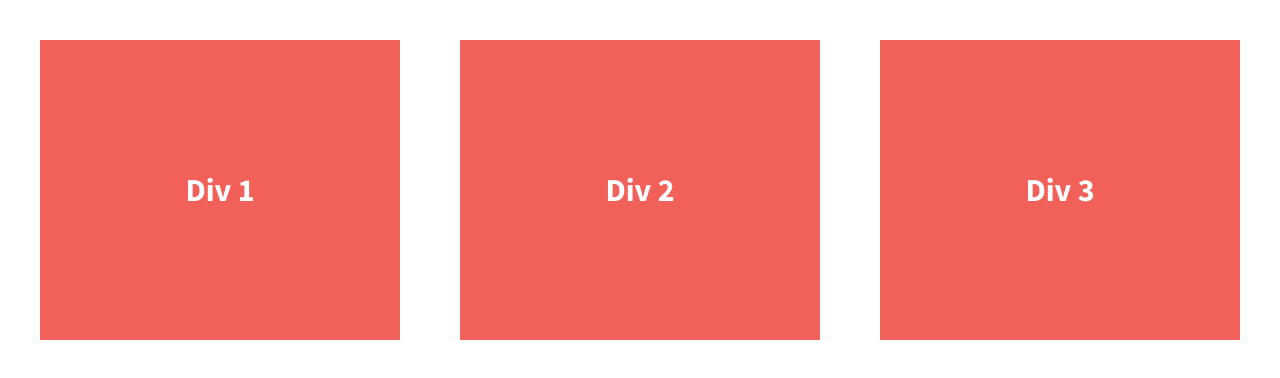
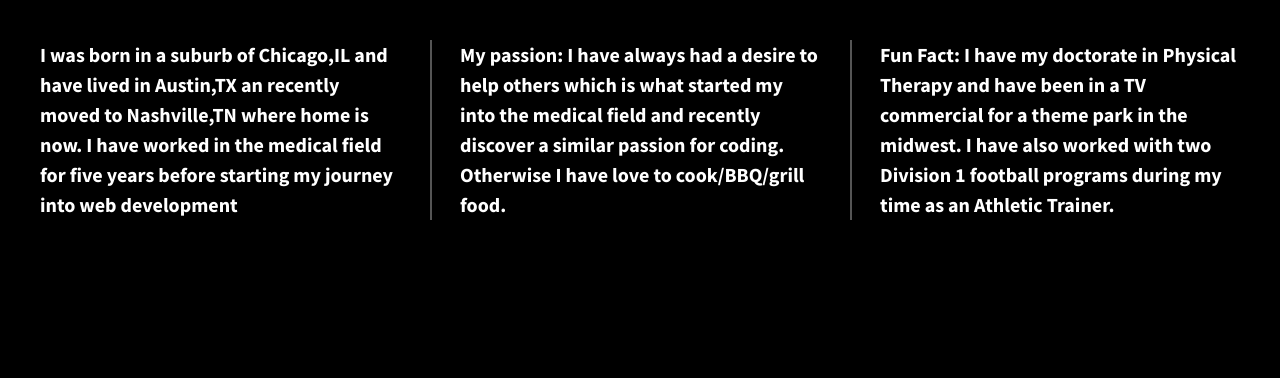
Before and after one commit to kramedog3223/coding-responsive-websites, a plain HTML site: page divs-flexbox-starter/index.html in a window 1280 px wide. Drawn offline with nearby package versions, Linux system fonts and the light colour scheme.

Commit message:
Changed div 1-3 info and added border

```diff
--- a/divs-flexbox-starter/css/main.css
+++ b/divs-flexbox-starter/css/main.css
@@ -96,8 +96,9 @@ textarea {
    ========================================================================== */
 
 html {
-  background-color: #fff;
+  background-color: black;
   height: 100%;
+  width: 100%;
 }
 
 body {
@@ -105,6 +106,7 @@ body {
   padding: 2em;
   font-size: 1.25em;
   height: 100%;
+  color: #fff;
 }
 
 .wrapper {
@@ -112,6 +114,8 @@ body {
   font-weight: 700;
   display: flex;
   justify-content: space-between;
+  flex-flow: row wrap;
+  align-items: center;
 }
 
 .div-1,
@@ -120,15 +124,18 @@ body {
   /*give the divs a width of 30%, add display:flex, set justify-content and align-items to center*/
   color: #fff;
   line-height: 1.5em;
-  font-size: 1.6em;
-  background-color: #f16059;
-  height: 300px;
+  font-size: 1em;
+
+  height: auto;
   width: 30%;
   display: flex;
   justify-content: center;
   align-items: center;
 }
-
+.wrapper span {
+  font-family: "Lora", sans-serif;
+  font-size: 1.3em;
+}
 /* ==========================================================================
    Helper classes
    ========================================================================== */
@@ -208,6 +215,20 @@ body {
    These examples override the primary ('mobile first') styles.
    Modify as content requires.
    ========================================================================== */
+
+@media all and (min-width: 1200px) {
+  .div-1,
+  .div-2,
+  .div-3 {
+    flex-basis: 30%;
+  }
+
+  .div-1,
+  .div-2 {
+    border-right: 2px solid #555;
+    padding-right: 30px;
+  }
+}
 
 @media print,
   (-webkit-min-device-pixel-ratio: 1.25),
--- a/divs-flexbox-starter/index.html
+++ b/divs-flexbox-starter/index.html
@@ -34,9 +34,22 @@
     <![endif]-->
 
     <section class="wrapper">
-      <div class="div-1">Div 1</div>
-      <div class="div-2">Div 2</div>
-      <div class="div-3">Div 3</div>
+      <div class="div-1">
+        I was born in a suburb of Chicago,IL and have lived in Austin,TX an
+        recently moved to Nashville,TN where home is now. I have worked in the
+        medical field for five years before starting my journey into web
+        development
+      </div>
+      <div class="div-2">
+        My passion: I have always had a desire to help others which is what
+        started my into the medical field and recently discover a similar
+        passion for coding. Otherwise I have love to cook/BBQ/grill food.
+      </div>
+      <div class="div-3">
+        Fun Fact: I have my doctorate in Physical Therapy and have been in a TV
+        commercial for a theme park in the midwest. I have also worked with two
+        Division 1 football programs during my time as an Athletic Trainer.
+      </div>
     </section>
 
     <script src="https://ajax.googleapis.com/ajax/libs/jquery/1.11.3/jquery.min.js"></script>
```
